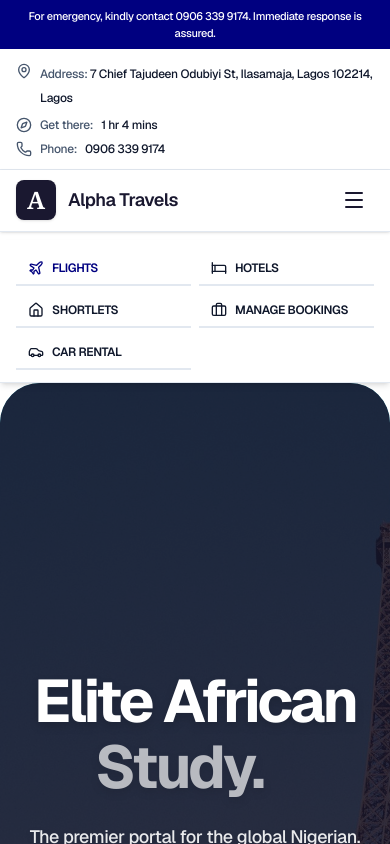
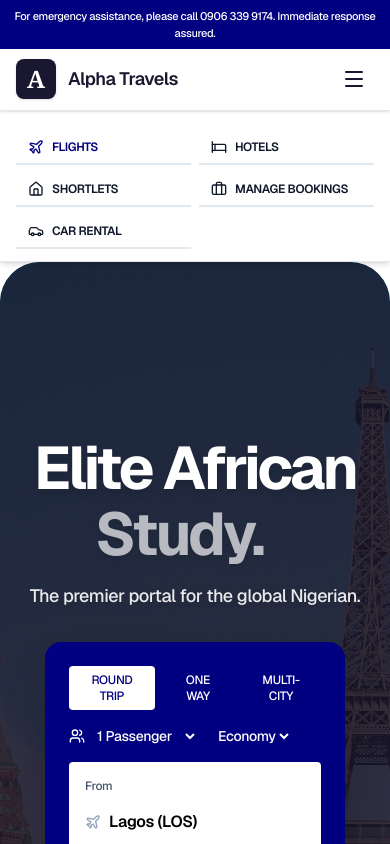
Before and after one commit to winnerbanjo/alphatravels, a Next.js app: page / in a window 390 px wide. Shown: the top 844 px of the page. Built offline with nearby package versions, Linux system fonts and the light colour scheme.

Commit message:
UI: Restored original hero aesthetic and fixed search engine visibility

```diff
--- a/src/app/page.tsx
+++ b/src/app/page.tsx
@@ -36,7 +36,7 @@ export default function Home() {
       className="bg-white min-h-screen"
     >
       {/* Hero Section - Restored Original */}
-      <section className="relative pt-40 px-4 sm:px-8">
+      <section className="relative pt-24 sm:pt-32 md:pt-40 px-4 sm:px-8">
         {/* Hero Background Image - Original travel concept - Extends to cover all content */}
         <div className="absolute inset-0 z-0 rounded-[2.5rem] overflow-hidden">
           <Image
@@ -48,12 +48,12 @@ export default function Home() {
           />
           <div className="absolute inset-0 bg-[#1A1830]/75 backdrop-brightness-50" />
         </div>
-        <div className="relative z-10 mx-auto max-w-7xl pt-32 pb-12 md:pb-20">
+        <div className="relative z-10 mx-auto max-w-7xl pt-20 sm:pt-24 md:pt-32 pb-12 md:pb-20">
           <motion.div
             initial={{ opacity: 0, y: 20 }}
             animate={{ opacity: 1, y: 0 }}
             transition={{ duration: 0.6, delay: 0.2 }}
-            className="text-center mb-12 md:mb-20 space-y-8"
+            className="text-center mb-8 sm:mb-12 md:mb-20 space-y-6 sm:space-y-8"
           >
             <h1 className="text-6xl md:text-8xl font-bold text-white tracking-tighter leading-none drop-shadow-lg">
               Elite African{' '}
--- a/src/components/shared/MobileHeader.tsx
+++ b/src/components/shared/MobileHeader.tsx
@@ -13,41 +13,11 @@ export default function MobileHeader() {
     <>
       {/* Tier 1: Emergency Bar - Mobile Only */}
       <div className="sm:hidden bg-[#000080] text-white text-center py-2 px-2 text-[11px] sm:text-xs font-medium w-full">
-        For emergency, kindly contact 0906 339 9174. Immediate response is assured.
+        For emergency assistance, please call 0906 339 9174. Immediate response assured.
       </div>
       {/* Desktop Emergency Bar */}
       <div className="hidden sm:block bg-[#000080] text-white text-center py-2 text-xs sm:text-sm font-medium w-full">
-        For emergency, kindly contact 07037744475 an immediate response is assured.
-      </div>
-
-      {/* Tier 2: Business Info Bar - Mobile Only */}
-      <div className="sm:hidden bg-white border-b border-slate-200 px-4 py-3 space-y-2">
-        {/* Location */}
-        <div className="flex items-start gap-2">
-          <MapPin className="h-4 w-4 text-slate-600 mt-0.5 flex-shrink-0" />
-          <div className="flex-1 min-w-0">
-            <span className="text-xs font-medium text-slate-600">Address: </span>
-            <span className="text-xs text-slate-900 font-medium leading-tight">
-              7 Chief Tajudeen Odubiyi St, Ilasamaja, Lagos 102214, Lagos
-            </span>
-          </div>
-        </div>
-
-        {/* Navigation */}
-        <div className="flex items-center gap-2">
-          <Compass className="h-4 w-4 text-slate-600 flex-shrink-0" />
-          <span className="text-xs font-medium text-slate-600">Get there: </span>
-          <span className="text-xs text-slate-900 font-medium">1 hr 4 mins</span>
-        </div>
-
-        {/* Contact */}
-        <div className="flex items-center gap-2">
-          <Phone className="h-4 w-4 text-slate-600 flex-shrink-0" />
-          <span className="text-xs font-medium text-slate-600">Phone: </span>
-          <a href="tel:09063399174" className="text-xs text-slate-900 font-medium hover:text-[#000080]">
-            0906 339 9174
-          </a>
-        </div>
+        For emergency assistance, please call 0906 339 9174. Immediate response assured.
       </div>
 
       {/* Tier 3: Brand & Hamburger - Mobile Only */}
```
